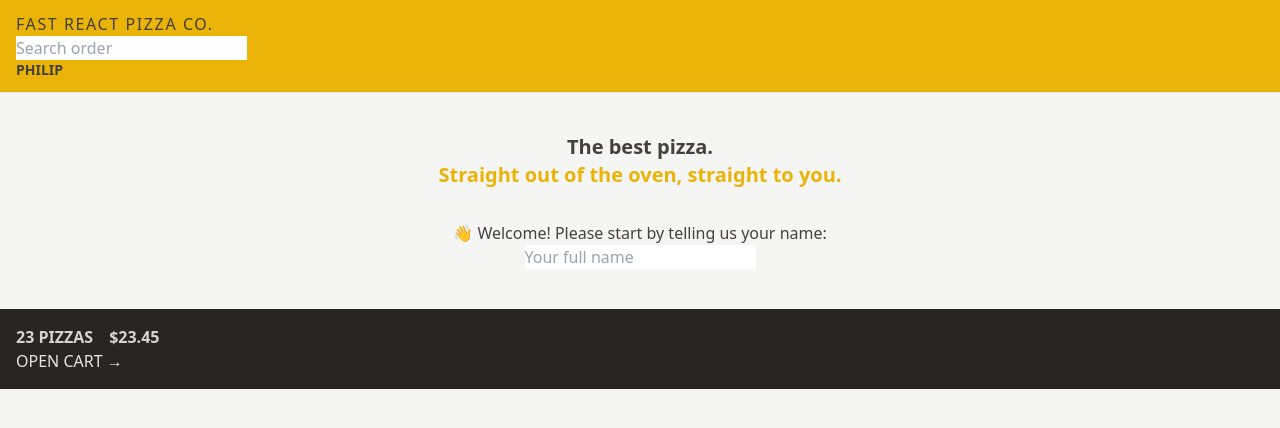
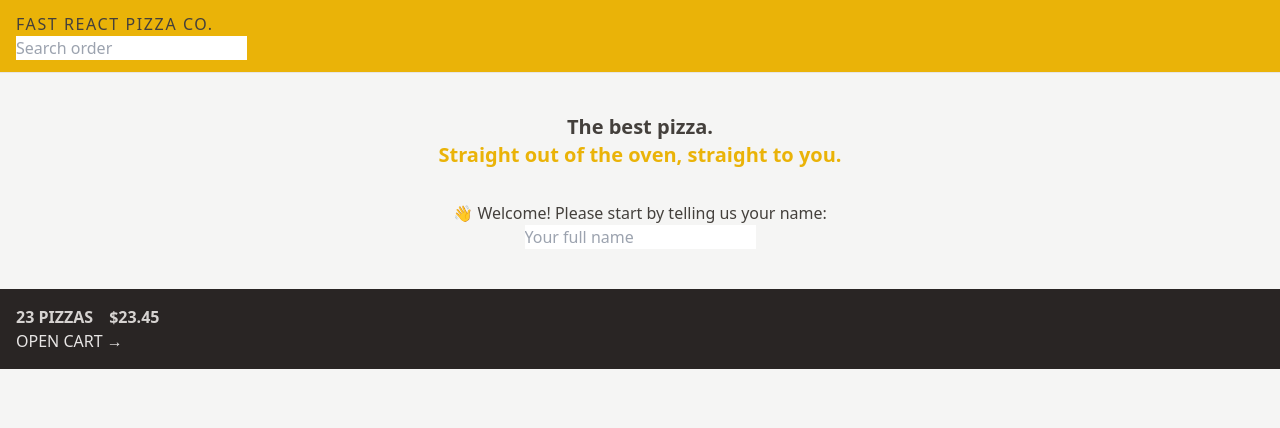
Before and after one commit to Gbangbolaoluwagbemiga/pizza, a React (Vite) app: page / in a window 1280 px wide. Shown: the top 428 px of the page. Built offline with nearby package versions, Linux system fonts and the light colour scheme.

Commit message:
styles added

```diff
--- a/src/features/user/Username.jsx
+++ b/src/features/user/Username.jsx
@@ -1,5 +1,5 @@
 function Username() {
-  return <p className=" text-sm font-semibold">Philip</p>;
+  return <p className=" hidden text-sm font-semibold">Philip</p>;
 }
 
 export default Username;
```
